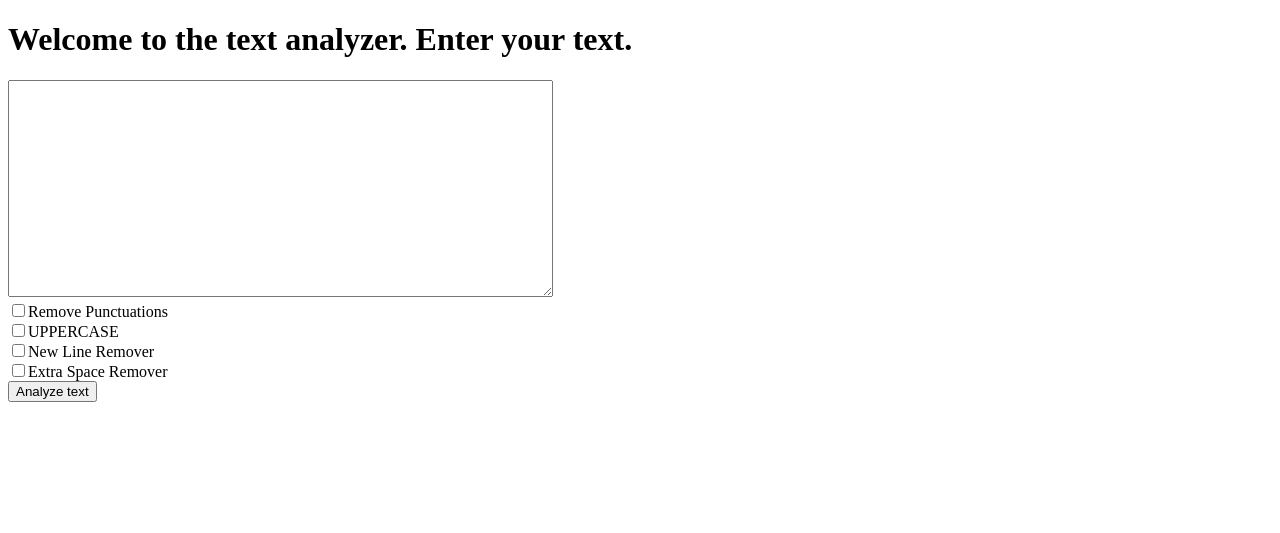
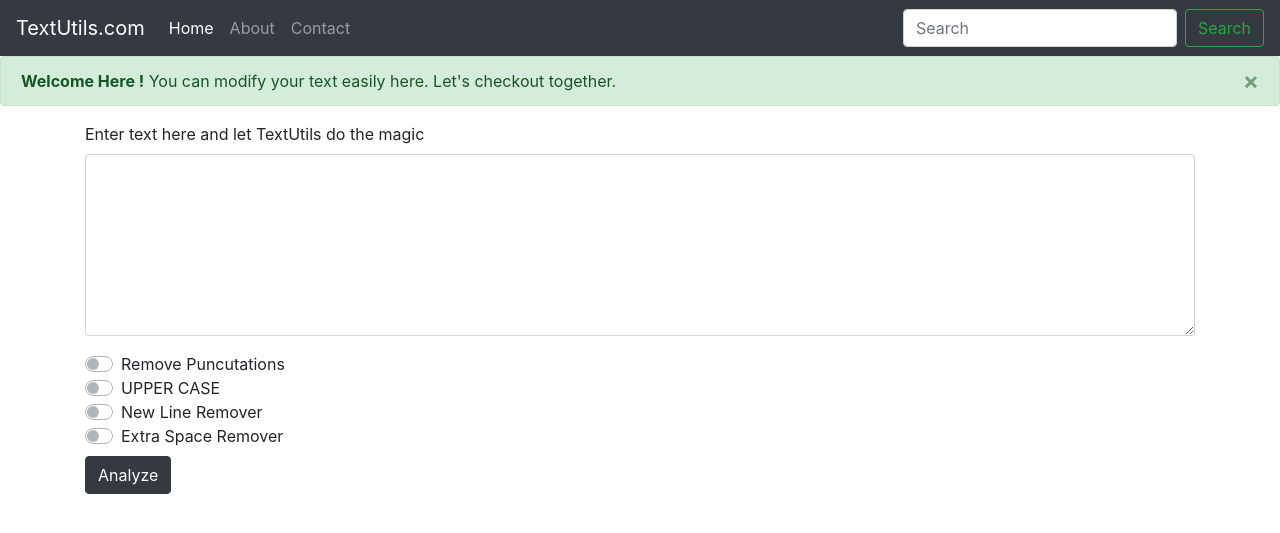
Before and after one commit to mr-vaibh/textutils, a Django app: page / in a window 1280 px wide. Shown: the top 533 px of the page. Run offline with Django 3.2, Linux system fonts and the light colour scheme; some libraries are stand-ins or nearby versions.

Commit message:
added bootstarp in site.

```diff
--- a/templates/index.html
+++ b/templates/index.html
@@ -1,24 +1,85 @@
-<!DOCTYPE html>
-<html>
-<head>
-	<title>Text Utils</title>
-</head>
-<body>
-	<strong><h1>Welcome to the text analyzer. Enter your text.</h1></strong>
+<!doctype html>
+<html lang="en">
+  <head>
+    <!-- Required meta tags -->
+    <meta charset="utf-8">
+    <meta name="viewport" content="width=device-width, initial-scale=1, shrink-to-fit=no">
 
-	<form action="/analyze" method="GET">
-		<textarea name="text" style='margin: 0px; width: 539px; height: 211px;'></textarea>
-		<br>
+    <!-- Bootstrap CSS -->
+    <link rel="stylesheet" href="https://stackpath.bootstrapcdn.com/bootstrap/4.3.1/css/bootstrap.min.css" integrity="sha384-ggOyR0iXCbMQv3Xipma34MD+dH/1fQ784/j6cY/iJTQUOhcWr7x9JvoRxT2MZw1T" crossorigin="anonymous">
 
-		<input type="checkbox" name="removepunc">Remove Punctuations
-		<br>
-		<input type="checkbox" name="fullcaps">UPPERCASE
-		<br>
-		<input type="checkbox" name="newlineremover">New Line Remover
-		<br>
-		<input type="checkbox" name="extraspaceremover">Extra Space Remover
-		<br>
-		<button type="submit">Analyze text</button>
-	</form>
-</body>
+    <title>Text Utils !</title>
+  </head>
+  <body>
+    <nav class="navbar navbar-expand-lg navbar-dark bg-dark">
+  <a class="navbar-brand" href="#">TextUtils.com</a>
+  <button class="navbar-toggler" type="button" data-toggle="collapse" data-target="#navbarSupportedContent" aria-controls="navbarSupportedContent" aria-expanded="false" aria-label="Toggle navigation">
+    <span class="navbar-toggler-icon"></span>
+  </button>
+
+  <div class="collapse navbar-collapse" id="navbarSupportedContent">
+    <ul class="navbar-nav mr-auto">
+      <li class="nav-item active">
+        <a class="nav-link" href="#">Home <span class="sr-only">(current)</span></a>
+      </li>
+      <li class="nav-item">
+        <a class="nav-link" href="#">About</a>
+      </li>
+      <li class="nav-item">
+        <a class="nav-link" href="#" tabindex="-1" aria-disabled="true">Contact</a>
+      </li>
+    </ul>
+    <form class="form-inline my-2 my-lg-0">
+      <input class="form-control mr-sm-2" type="search" placeholder="Search" aria-label="Search">
+      <button class="btn btn-outline-success my-2 my-sm-0" type="submit">Search</button>
+    </form>
+  </div>
+</nav>
+
+
+<div class="alert alert-success alert-dismissible fade show" role="alert">
+  <strong>Welcome Here !</strong> You can modify your text easily here. Let's checkout together.
+  <button type="button" class="close" data-dismiss="alert" aria-label="Close">
+    <span aria-hidden="true">&times;</span>
+  </button>
+</div>
+
+
+  <div class="container">
+    <form action="\analyze" method="GET">
+          <div class="form-group">
+            <label for="text">Enter text here and let TextUtils do the magic</label>
+            <textarea class="form-control" name="text" id="text" rows="7"></textarea>
+          </div>
+
+    <div class="custom-control custom-switch">
+        <input type="checkbox" class="custom-control-input" name="removepunc" id="removepunc">
+        <label class="custom-control-label" for="removepunc">Remove Puncutations</label>
+    </div>
+
+    <div class="custom-control custom-switch">
+        <input type="checkbox" class="custom-control-input" name="fullcaps" id="fullcaps">
+        <label class="custom-control-label" for="fullcaps">UPPER CASE</label>
+    </div>
+
+    <div class="custom-control custom-switch">
+        <input type="checkbox" class="custom-control-input" name="newlineremover" id="newlineremover">
+        <label class="custom-control-label" for="newlineremover">New Line Remover</label>
+    </div>
+
+    <div class="custom-control custom-switch">
+        <input type="checkbox" class="custom-control-input" name="extaspaceremover" id="extaspaceremover">
+        <label class="custom-control-label" for="extaspaceremover">Extra Space Remover</label>
+    </div>
+
+    <button type="submit" class="btn btn-dark mt-2">Analyze</button>
+    </form>
+  </div>
+
+    <!-- Optional JavaScript -->
+    <!-- jQuery first, then Popper.js, then Bootstrap JS -->
+    <script src="https://code.jquery.com/jquery-3.3.1.slim.min.js" integrity="sha384-q8i/X+965DzO0rT7abK41JStQIAqVgRVzpbzo5smXKp4YfRvH+8abtTE1Pi6jizo" crossorigin="anonymous"></script>
+    <script src="https://cdnjs.cloudflare.com/ajax/libs/popper.js/1.14.7/umd/popper.min.js" integrity="sha384-UO2eT0CpHqdSJQ6hJty5KVphtPhzWj9WO1clHTMGa3JDZwrnQq4sF86dIHNDz0W1" crossorigin="anonymous"></script>
+    <script src="https://stackpath.bootstrapcdn.com/bootstrap/4.3.1/js/bootstrap.min.js" integrity="sha384-JjSmVgyd0p3pXB1rRibZUAYoIIy6OrQ6VrjIEaFf/nJGzIxFDsf4x0xIM+B07jRM" crossorigin="anonymous"></script>
+  </body>
 </html>
```
Also changed, not shown: templates/analyze.html (+52 -3 lines).
